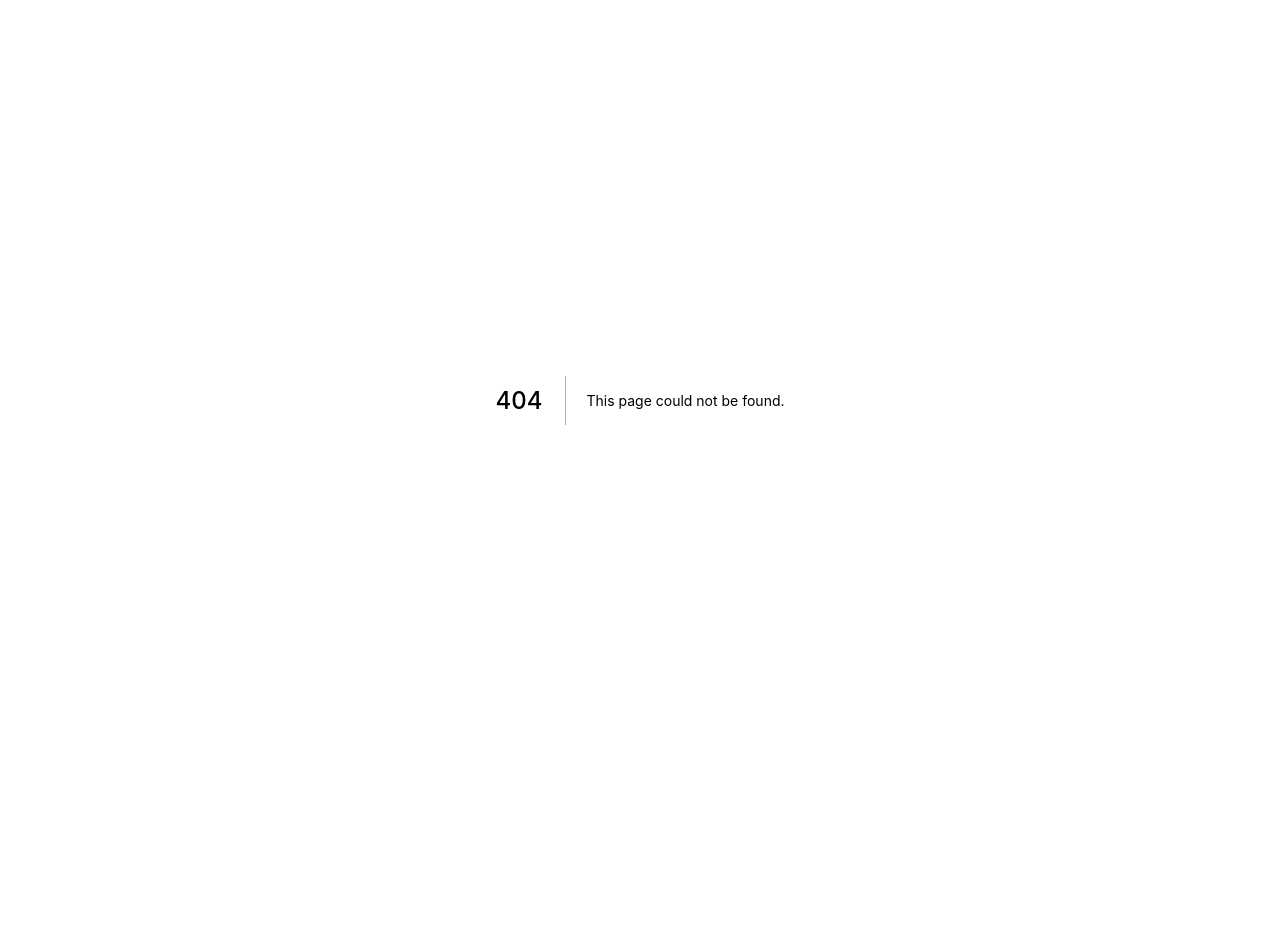
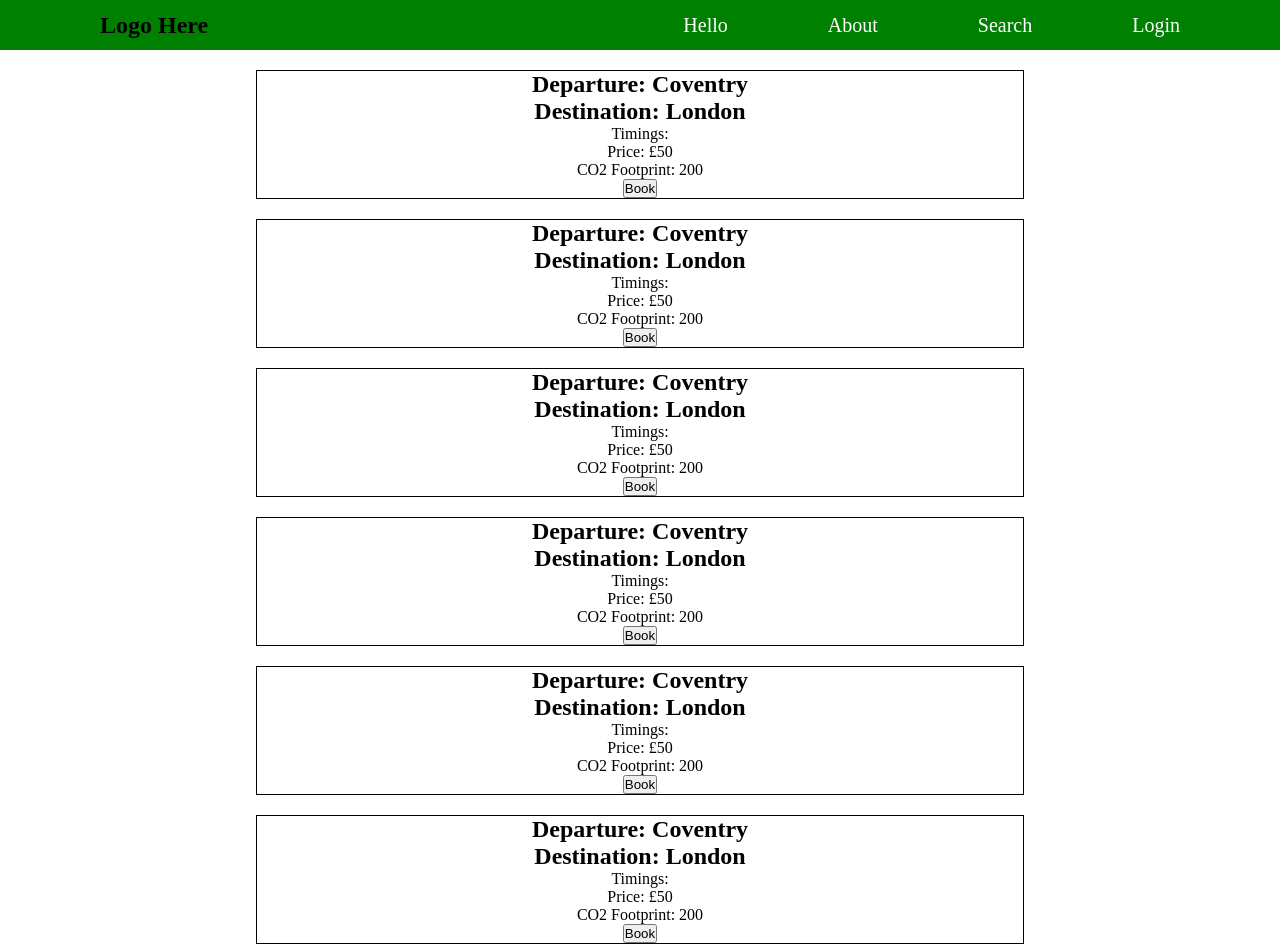
Before and after one commit to EdwardFry/hexagons, a Next.js app in the folder frontend/: page /search in a window 1280 px wide. Before the commit this address had no page. Before the commit the page ends 800 px from the top, so only its background shows below. Built offline with nearby package versions, Linux system fonts and the light colour scheme.

Commit message:
added journeycards

```diff
--- a/frontend/components/Navbar/Nav.css
+++ b/frontend/components/Navbar/Nav.css
@@ -10,7 +10,8 @@
     display: flex;
     justify-content: space-between;
     align-items: center;
-    height: 80px;
+    height: 50px;
+
 }
 
 .Nav-logo {
@@ -27,3 +28,8 @@
     font-size: 20px;
     color: white;
 }
+
+.Nav-items li:hover {
+    cursor: pointer;
+    transform: scale(1.1);
+}
--- /dev/null
+++ b/frontend/components/Search/JourneyCard.css
@@ -0,0 +1,6 @@
+.JourneyCard-container {
+    margin-top: 20px;
+    width: 60%;
+    border: 1px solid black;
+    display: inline-block;
+}
--- /dev/null
+++ b/frontend/components/Search/JourneyCard.js
@@ -0,0 +1,20 @@
+import React, { Component } from 'react';
+
+import './JourneyCard.css';
+
+class JourneyCard extends Component {
+    render() {
+        return (
+            <div className="JourneyCard-container">
+                <h2>Departure: Coventry</h2>
+                <h2>Destination: London</h2>
+                <p>Timings: </p>
+                <p>Price: £50</p>
+                <p>CO2 Footprint: 200</p>
+                <button>Book</button>
+            </div>
+        );
+    }
+}
+
+export default JourneyCard;
--- /dev/null
+++ b/frontend/components/Search/Search.css
@@ -0,0 +1,5 @@
+.Search-container {
+    text-align: center;
+    width: 100%;
+    display: block;
+}
--- /dev/null
+++ b/frontend/components/Search/Search.js
@@ -0,0 +1,25 @@
+import React, { Component } from 'react';
+import JourneyCard from './JourneyCard';
+
+import './Search.css';
+
+const journeys = {
+
+}
+
+class Search extends Component {
+    render() {
+        return (
+            <div className="Search-container">
+                <JourneyCard />
+                <JourneyCard />
+                <JourneyCard />
+                <JourneyCard />
+                <JourneyCard />
+                <JourneyCard />
+            </div>
+        );
+    }
+}
+
+export default Search;
--- a/frontend/pages/index.js
+++ b/frontend/pages/index.js
@@ -1,5 +1,5 @@
-import React from 'react'
-import Nav from '../components/Navbar/Nav'
+import React from 'react';
+import Nav from '../components/Navbar/Nav';
 
 const Home = () => (
   <div>
--- /dev/null
+++ b/frontend/pages/search.js
@@ -0,0 +1,20 @@
+import React, { Component } from 'react';
+import Nav from '../components/Navbar/Nav';
+import Search from '../components/Search/Search';
+
+const journeys = {
+
+}
+
+class SearchPage extends Component {
+    render() {
+        return (
+            <React.Fragment>
+                <Nav />
+                <Search />
+            </React.Fragment>
+        );
+    }
+}
+
+export default SearchPage;
```
